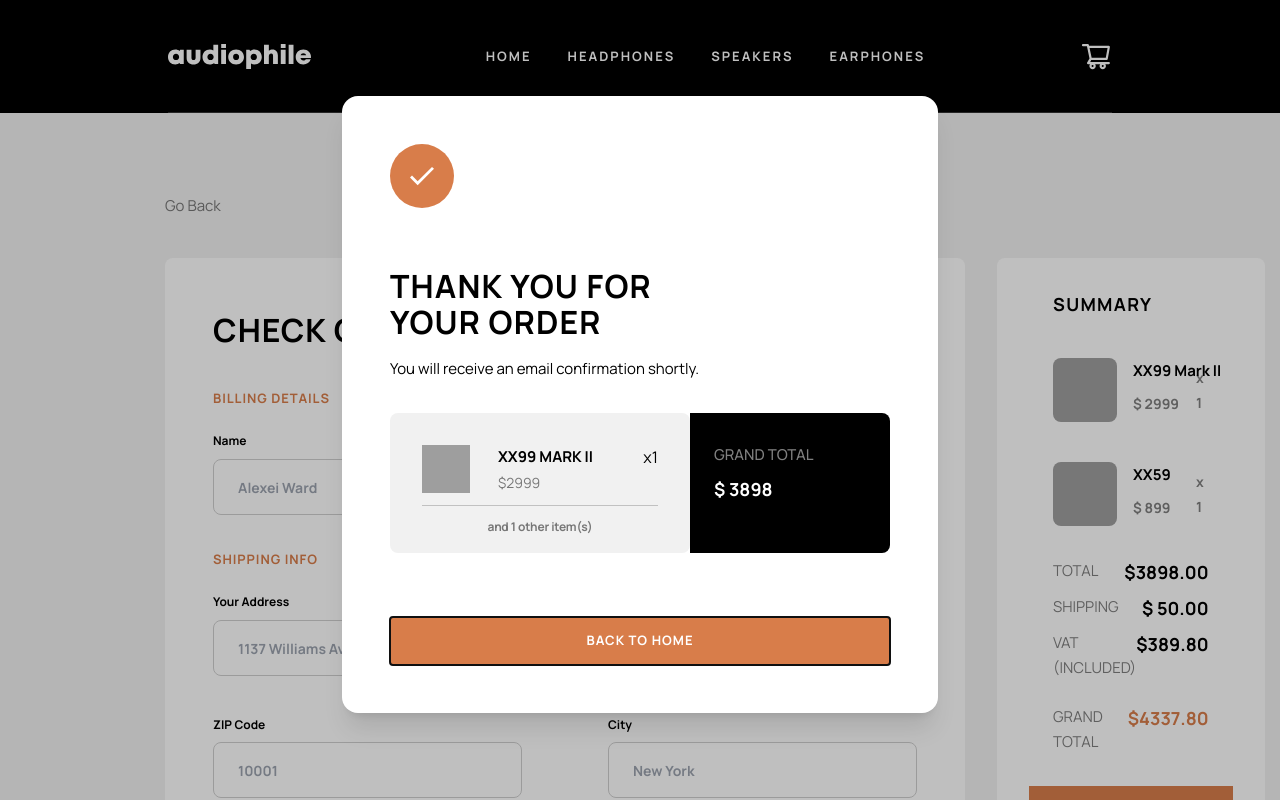
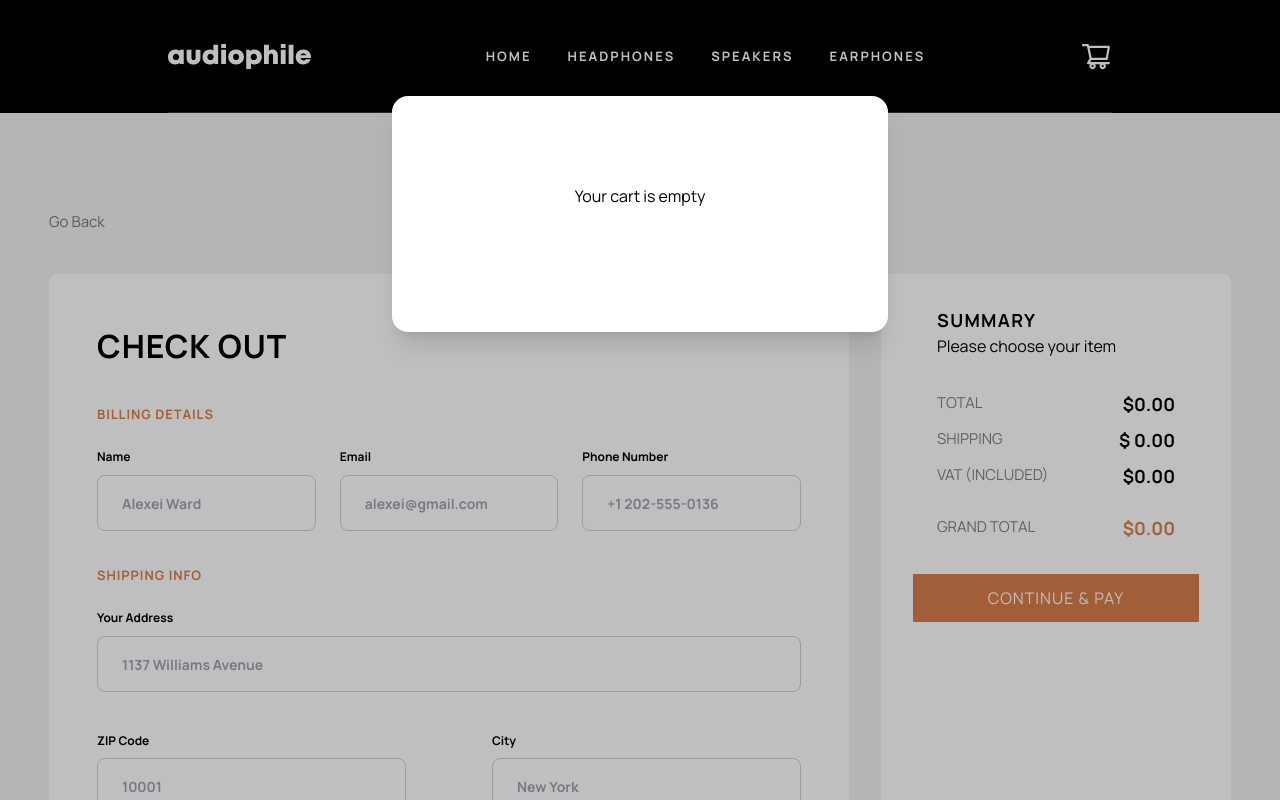
Before and after one commit to htrung11120/audiophile-ccommerce, a React (Vite) app: page /checkout/success in a window 1280 px wide. Shown: the top 800 px of the page. Built offline with nearby package versions, Linux system fonts and the light colour scheme; grey boxes are pictures that could not be loaded.

Commit message:
fix cart empty err

```diff
--- a/src/Pages/Checkout.jsx
+++ b/src/Pages/Checkout.jsx
@@ -16,10 +16,11 @@ export default function Checkout() {
   }
 
   return (
-    <div className="overflow-hidden lg:bg-[#f1f1f1]">
+    <div>
       <div className="bg-black">
         <Navbar />
       </div>
+      <div className="overflow-hidden lg:flex lg:flex-col lg:items-center lg:justify-center lg:bg-[#f1f1f1]">
         <div className="mx-6 mt-4 lg:mx-[165px]">
           <p
             onClick={() => navigate(-1)}
@@ -55,5 +56,6 @@ export default function Checkout() {
         </div>
         <Outlet context={[isModalOpen, setIsModalOpen]} />
       </div>
+    </div>
   );
 }
--- a/src/components/CheckOutSuccessModal.jsx
+++ b/src/components/CheckOutSuccessModal.jsx
@@ -12,7 +12,7 @@ export default function MyModal() {
   const substringsToRemove = ["headphones", "speaker", "earphones"];
   const calculateTotal = () => {
     return cartItem.reduce((total, item) => {
-      return total + item.price * item.quantity;
+      return total + item.price * item?.quantity;
     }, 0);
   };
   const closeModal = () => {
@@ -57,10 +57,18 @@ export default function MyModal() {
                     as="h3"
                     className="w-full text-lg font-medium leading-6 text-gray-900"
                   >
+                    {cartItem.length === 0 ? null : (
                       <div className="flex h-16 w-16 items-center justify-center rounded-full bg-[#D87D4A] sm:mb-9">
                         <IoMdCheckmark className="h-8 w-8 fill-white" />
                       </div>
+                    )}
                   </Dialog.Title>
+                  {cartItem.length === 0 ? (
+                    <p className="mt-10 h-[100px] w-[400px] text-center">
+                      Your cart is empty
+                    </p>
+                  ) : (
+                    <div>
                       <div className="pt-6">
                         <p className="text-2xl font-bold uppercase leading-7 tracking-[0.9px] sm:w-[330px] sm:text-[32px] sm:leading-9 sm:tracking-[1.143px]">
                           THANK YOU FOR YOUR ORDER
@@ -69,7 +77,6 @@ export default function MyModal() {
                           You will receive an email confirmation shortly.
                         </p>
                       </div>
-
                       <div className="flex flex-col sm:flex-row">
                         <div className="">
                           <div className="mt-6 flex h-[140px] w-[300px] flex-col rounded-lg bg-[#F1F1F1] px-8  pt-8 sm:mt-0 sm:rounded-lg">
@@ -78,7 +85,6 @@ export default function MyModal() {
                                 <img
                                   className="mr-7 h-12 w-12"
                                   src={cartItem[0]?.cartImg}
-                              alt=""
                                 />
                                 <div className="flex flex-col">
                                   <p className="text-[15px] font-bold uppercase leading-6">
@@ -93,11 +99,11 @@ export default function MyModal() {
                                       .trim()}
                                   </p>
                                   <p className="mt-1 text-sm opacity-50">
-                                ${cartItem[0].price}
+                                    ${cartItem[0]?.price}
                                   </p>
                                 </div>
                               </div>
-                          <p className="pl-11">x{cartItem[0].quantity}</p>
+                              <p className="pl-11">x{cartItem[0]?.quantity}</p>
                             </div>
                             <p className="mt-3 text-center text-[12px] font-bold tracking-[-0.214px] opacity-50">
                               and {cartItem.length - 1} other item(s)
@@ -123,6 +129,8 @@ export default function MyModal() {
                           BACK TO HOME
                         </button>
                       </div>
+                    </div>
+                  )}
                 </Dialog.Panel>
               </Transition.Child>
             </div>
--- a/src/contexts/DataContext.jsx
+++ b/src/contexts/DataContext.jsx
@@ -8,7 +8,7 @@ export const DataProvider = ({ children }) => {
   const [isLoading, setIsLoading] = useState(false);
   const { data, loading, error } = useFetchData("/data/data.json");
   const [state, dispatch] = useReducer(reducer, {
-    cart: [item1, item2],
+    cart: [],
   });
 
   function setCartQuantity(updatedCart) {
```
Lines whose indentation alone changed are shown as unchanged.
